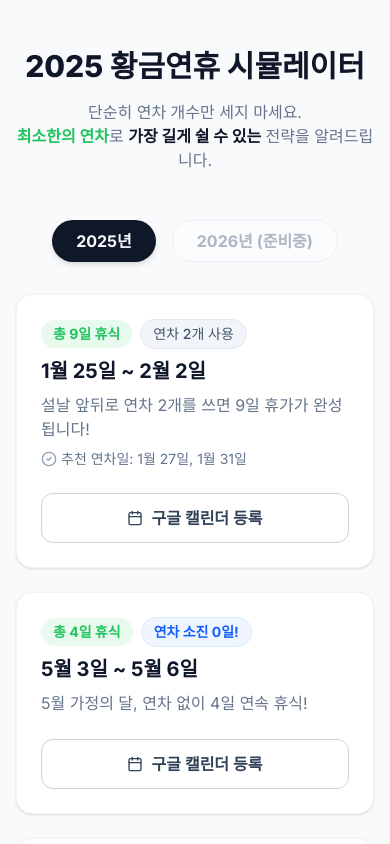
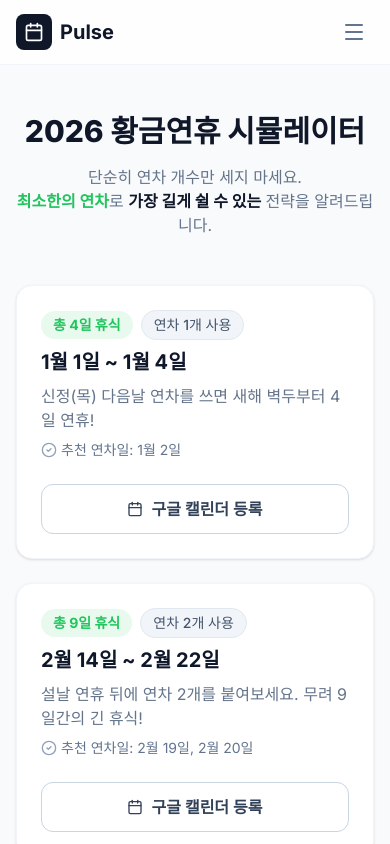
Before and after one commit to bummki/annual-leave-pay-calculator, a Next.js app: page /calculator/calendar in a window 390 px wide. Shown: the top 844 px of the page. Built offline with nearby package versions, Linux system fonts and the light colour scheme.

Commit message:
update: 2026 holidays and add Navbar with hamburger menu

```diff
--- a/src/app/calculator/calendar/page.tsx
+++ b/src/app/calculator/calendar/page.tsx
@@ -2,15 +2,15 @@ import { Metadata } from "next";
 import HolidaySimulator from "@/components/calculator/HolidaySimulator";
 
 export const metadata: Metadata = {
-    title: "2025 황금연휴 시뮬레이터 | 연차 최적화",
-    description: "연차 1개로 10일을 쉰다고? 2025년 공휴일을 분석하여 가성비 최고의 휴가 일정을 추천해드립니다.",
+    title: "2026 황금연휴 시뮬레이터 | 연차 최적화",
+    description: "연차 1개로 긴 휴식을! 2026년 공휴일을 분석하여 가성비 최고의 휴가 일정을 추천해드립니다.",
 };
 
 export default function CalendarPage() {
     return (
         <div className="min-h-screen bg-slate-50 py-12 px-4">
             <header className="mb-12 text-center max-w-3xl mx-auto">
-                <h1 className="text-3xl font-extrabold text-foreground mb-4">2025 황금연휴 시뮬레이터</h1>
+                <h1 className="text-3xl font-extrabold text-foreground mb-4">2026 황금연휴 시뮬레이터</h1>
                 <p className="text-muted-foreground">
                     단순히 연차 개수만 세지 마세요.<br />
                     <span className="text-accent font-bold">최소한의 연차</span>로 <span className="text-primary font-bold">가장 길게 쉴 수 있는</span> 전략을 알려드립니다.
--- a/src/app/layout.tsx
+++ b/src/app/layout.tsx
@@ -1,6 +1,7 @@
 import type { Metadata } from "next";
 import { Inter } from "next/font/google";
 import "./globals.css";
+import Navbar from "@/components/layout/Navbar";
 
 const inter = Inter({ subsets: ["latin"] });
 
@@ -16,7 +17,10 @@ export default function RootLayout({
 }>) {
   return (
     <html lang="ko">
-      <body className={inter.className}>{children}</body>
+      <body className={inter.className}>
+        <Navbar />
+        {children}
+      </body>
     </html>
   );
 }
--- a/src/app/page.tsx
+++ b/src/app/page.tsx
@@ -41,7 +41,7 @@ export default function Home() {
             href="/calculator/calendar"
             className="md:col-span-2 bg-indigo-50 border-2 border-indigo-200 text-indigo-700 font-bold py-4 px-6 rounded-xl shadow-sm hover:bg-indigo-100 hover:scale-105 transition-all duration-300 text-lg flex items-center justify-center"
           >
-            2025 황금연휴 찾기
+            2026 황금연휴 찾기
           </a>
           <a
             href="/calculator/new-hire"
--- a/src/components/calculator/HolidaySimulator.tsx
+++ b/src/components/calculator/HolidaySimulator.tsx
@@ -7,31 +7,11 @@ import { Calendar, CheckCircle2, ArrowRight } from "lucide-react";
 import { cn } from "@/lib/utils";
 
 export default function HolidaySimulator() {
-    const [year, setYear] = useState<number>(2025);
+    const [year] = useState<number>(2026);
     const holidays = useMemo(() => findGoldenHolidays(year), [year]);
 
     return (
         <div className="space-y-8">
-            {/* Year Selector */}
-            <div className="flex justify-center gap-4">
-                {[2025, 2026].map((y) => (
-                    <button
-                        key={y}
-                        onClick={() => setYear(y)}
-                        disabled={y === 2026} // MVP limit
-                        className={cn(
-                            "px-6 py-2 rounded-full font-bold transition-all",
-                            year === y
-                                ? "bg-primary text-primary-foreground shadow-md"
-                                : "bg-white text-muted-foreground border border-slate-200 hover:bg-slate-50",
-                            y === 2026 && "opacity-50 cursor-not-allowed"
-                        )}
-                    >
-                        {y}년 {y === 2026 && "(준비중)"}
-                    </button>
-                ))}
-            </div>
-
             <div className="grid grid-cols-1 gap-6">
                 {holidays.map((h, idx) => (
                     <HolidayCard key={idx} holiday={h} />
--- /dev/null
+++ b/src/components/layout/Navbar.tsx
@@ -0,0 +1,83 @@
+"use client";
+
+import { useState } from "react";
+import Link from "next/link";
+import { Menu, X, Calculator, Calendar as CalendarIcon, Briefcase, Bell, LayoutDashboard } from "lucide-react";
+import { cn } from "@/lib/utils";
+
+const navItems = [
+    { name: "연차 수당", href: "/calculator/money", icon: Calculator },
+    { name: "입사일 vs 회계", href: "/calculator/leave-days", icon: Briefcase },
+    { name: "연차 촉진 알림", href: "/calculator/promotion", icon: Bell },
+    { name: "2026 황금연휴", href: "/calculator/calendar", icon: CalendarIcon },
+    { name: "신입사원 현황", href: "/calculator/new-hire", icon: LayoutDashboard },
+];
+
+export default function Navbar() {
+    const [isOpen, setIsOpen] = useState(false);
+
+    return (
+        <nav className="sticky top-0 z-50 bg-white/80 backdrop-blur-md border-b border-slate-100">
+            <div className="max-w-7xl mx-auto px-4 sm:px-6 lg:px-8">
+                <div className="flex justify-between h-16 items-center">
+                    {/* Logo */}
+                    <Link href="/" className="flex items-center gap-2 group">
+                        <div className="bg-primary p-2 rounded-lg group-hover:scale-110 transition-transform">
+                            <CalendarIcon className="w-5 h-5 text-white" />
+                        </div>
+                        <span className="font-bold text-xl tracking-tight text-slate-900 hidden sm:block">
+                            PagePulse <span className="text-primary">연차계산기</span>
+                        </span>
+                        <span className="font-bold text-xl text-primary sm:hidden">Pulse</span>
+                    </Link>
+
+                    {/* Desktop Menu */}
+                    <div className="hidden md:flex items-center space-x-1">
+                        {navItems.map((item) => (
+                            <Link
+                                key={item.href}
+                                href={item.href}
+                                className="px-4 py-2 rounded-lg text-sm font-medium text-slate-600 hover:text-primary hover:bg-slate-50 transition-colors flex items-center gap-2"
+                            >
+                                <item.icon className="w-4 h-4" />
+                                {item.name}
+                            </Link>
+                        ))}
+                    </div>
+
+                    {/* Mobile Menu Button */}
+                    <div className="md:hidden">
+                        <button
+                            onClick={() => setIsOpen(!isOpen)}
+                            className="p-2 rounded-lg text-slate-500 hover:bg-slate-100 transition-colors"
+                        >
+                            {isOpen ? <X className="w-6 h-6" /> : <Menu className="w-6 h-6" />}
+                        </button>
+                    </div>
+                </div>
+            </div>
+
+            {/* Mobile Menu Dropdown */}
+            <div
+                className={cn(
+                    "md:hidden absolute w-full bg-white border-b border-slate-100 transition-all duration-300 ease-in-out overflow-hidden",
+                    isOpen ? "max-h-96 opacity-100 shadow-xl" : "max-h-0 opacity-0"
+                )}
+            >
+                <div className="px-4 pt-2 pb-6 space-y-1">
+                    {navItems.map((item) => (
+                        <Link
+                            key={item.href}
+                            href={item.href}
+                            onClick={() => setIsOpen(false)}
+                            className="flex items-center gap-3 px-4 py-3 rounded-xl text-base font-semibold text-slate-700 hover:text-primary hover:bg-slate-50 active:bg-slate-100 transition-all"
+                        >
+                            <item.icon className="w-5 h-5 text-slate-400 group-hover:text-primary" />
+                            {item.name}
+                        </Link>
+                    ))}
+                </div>
+            </div>
+        </nav>
+    );
+}
--- a/src/lib/holidays.ts
+++ b/src/lib/holidays.ts
@@ -15,33 +15,28 @@ export interface GoldenHoliday {
     description: string;
 }
 
-// Fixed holidays and Major Lunar Holidays (Hardcoded for 2025-2026)
+// 2026년 공휴일 데이터 업데이트
 const HOLIDAYS: Record<number, Holiday[]> = {
-    2025: [
-        { date: "2025-01-01", name: "신정" },
-        { date: "2025-01-27", name: "설날 연휴" },
-        { date: "2025-01-28", name: "설날" },
-        { date: "2025-01-29", name: "설날 연휴" },
-        { date: "2025-01-30", name: "대체공휴일" },
-        { date: "2025-03-01", name: "삼일절" },
-        { date: "2025-03-03", name: "대체공휴일" },
-        { date: "2025-05-05", name: "어린이날" },
-        { date: "2025-05-06", name: "부처님오신날" },
-        { date: "2025-06-06", name: "현충일" },
-        { date: "2025-08-15", name: "광복절" },
-        { date: "2025-10-03", name: "개천절" },
-        { date: "2025-10-05", name: "추석 연휴" },
-        { date: "2025-10-06", name: "추석" },
-        { date: "2025-10-07", name: "추석 연휴" },
-        { date: "2025-10-08", name: "대체공휴일" },
-        { date: "2025-10-09", name: "한글날" },
-        { date: "2025-12-25", name: "크리스마스" },
-    ],
     2026: [
         { date: "2026-01-01", name: "신정" },
+        { date: "2026-02-16", name: "설날 연휴" },
         { date: "2026-02-17", name: "설날" },
+        { date: "2026-02-18", name: "설날 연휴" },
         { date: "2026-03-01", name: "삼일절" },
+        { date: "2026-03-02", name: "대체공휴일" },
         { date: "2026-05-05", name: "어린이날" },
+        { date: "2026-05-24", name: "부처님오신날" },
+        { date: "2026-05-25", name: "대체공휴일" },
+        { date: "2026-06-06", name: "현충일" },
+        { date: "2026-08-15", name: "광복절" },
+        { date: "2026-08-17", name: "대체공휴일" },
+        { date: "2026-09-24", name: "추석 연휴" },
+        { date: "2026-09-25", name: "추석" },
+        { date: "2026-09-26", name: "추석 연휴" },
+        { date: "2026-09-28", name: "대체공휴일" },
+        { date: "2026-10-03", name: "개천절" },
+        { date: "2026-10-05", name: "대체공휴일" },
+        { date: "2026-10-09", name: "한글날" },
         { date: "2026-12-25", name: "크리스마스" },
     ]
 };
@@ -59,60 +54,59 @@ function getHolidayName(date: Date, year: number): string | null {
 }
 
 export function findGoldenHolidays(year: number): GoldenHoliday[] {
-    // 2025 Key Dates Manual Definition
-    if (year === 2025) {
+    // 2026 Key Dates Manual Definition
+    if (year === 2026) {
         return [
             {
-                startDate: new Date("2025-01-25"), // Sat
-                endDate: new Date("2025-02-02"),   // Sun
-                totalDays: 9,
-                leaveDaysNeeded: 2, // Jan 27(Mon), Jan 31(Fri)
-                leaveDates: [new Date("2025-01-27"), new Date("2025-01-31")],
-                description: "설날 앞뒤로 연차 2개를 쓰면 9일 휴가가 완성됩니다!"
+                startDate: new Date("2026-01-01"), // Thu
+                endDate: new Date("2026-01-04"),   // Sun
+                totalDays: 4,
+                leaveDaysNeeded: 1, // Jan 2 (Fri)
+                leaveDates: [new Date("2026-01-02")],
+                description: "신정(목) 다음날 연차를 쓰면 새해 벽두부터 4일 연휴!"
             },
             {
-                startDate: new Date("2025-05-03"),
-                endDate: new Date("2025-05-06"),
-                totalDays: 4,
-                leaveDaysNeeded: 0,
-                leaveDates: [],
-                description: "5월 가정의 달, 연차 없이 4일 연속 휴식!"
+                startDate: new Date("2026-02-14"), // Sat
+                endDate: new Date("2026-02-22"),   // Sun
+                totalDays: 9,
+                leaveDaysNeeded: 2, // Feb 19, 20
+                leaveDates: [new Date("2026-02-19"), new Date("2026-02-20")],
+                description: "설날 연휴 뒤에 연차 2개를 붙여보세요. 무려 9일간의 긴 휴식!"
             },
             {
-                startDate: new Date("2025-06-06"), // Fri
-                endDate: new Date("2025-06-08"),   // Sun
+                startDate: new Date("2026-05-02"), // Sat
+                endDate: new Date("2026-05-05"),   // Tue
+                totalDays: 4,
+                leaveDaysNeeded: 1, // May 4 (Mon)
+                leaveDates: [new Date("2026-05-04")],
+                description: "어린이날(화) 앞의 월요일에 연차를 쓰면 4일 휴가 완성."
+            },
+            {
+                startDate: new Date("2026-09-19"), // Sat
+                endDate: new Date("2026-09-28"),   // Mon
+                totalDays: 10,
+                leaveDaysNeeded: 2, // Sep 22, 23
+                leaveDates: [new Date("2026-09-22"), new Date("2026-09-23")],
+                description: "추석 연휴를 앞두고 연차 2개를 쓰면 열흘간의 황금연휴!"
+            },
+            {
+                startDate: new Date("2026-10-03"), // Sat
+                endDate: new Date("2026-10-05"),   // Mon
                 totalDays: 3,
                 leaveDaysNeeded: 0,
                 leaveDates: [],
-                description: "현충일 금요일 휴무로 3일 연휴"
+                description: "개천절 대체공유일로 연차 없이 3일 꿀맛 휴식."
             },
             {
-                startDate: new Date("2025-08-15"), // Fri
-                endDate: new Date("2025-08-17"),   // Sun
+                startDate: new Date("2026-10-09"), // Fri
+                endDate: new Date("2026-10-11"),   // Sun
                 totalDays: 3,
                 leaveDaysNeeded: 0,
                 leaveDates: [],
-                description: "광복절 금요일 휴무로 시원한 3일 연휴"
-            },
-            {
-                startDate: new Date("2025-10-03"), // Fri (Gaecheon)
-                endDate: new Date("2025-10-12"),   // Next Sun
-                totalDays: 10,
-                leaveDaysNeeded: 1,
-                leaveDates: [new Date("2025-10-10")],
-                description: "2025년 역대급 추석 황금연휴! 연차 1개로 10일을 쉬세요."
-            },
-            {
-                startDate: new Date("2025-12-25"), // Thu
-                endDate: new Date("2025-12-28"),   // Sun
-                totalDays: 4,
-                leaveDaysNeeded: 1, // Dec 26 (Fri)
-                leaveDates: [new Date("2025-12-26")],
-                description: "크리스마스(목) 다음날 연차 쓰면 주말까지 4일 연휴!"
+                description: "한글날 금요일 휴무로 깔끔한 3일 연휴."
             }
         ];
     }
-
     return [];
 }
 
```
